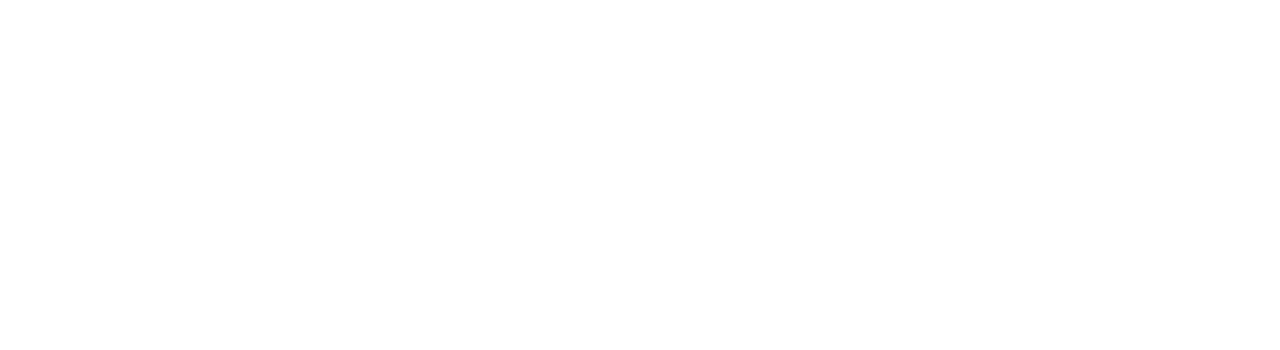
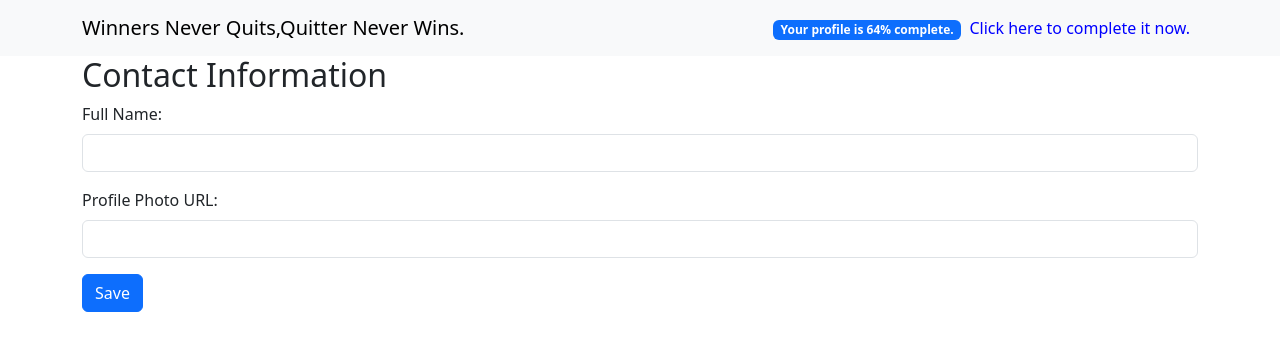
Before and after one commit to harisaini778/ExpenseTracker, a React (Create React App) app: page /Profile in a window 1280 px wide. Before the commit this address had no page. Shown: the top 350 px of the page. Built offline with nearby package versions, Linux system fonts and the light colour scheme.

Commit message:
added profile component tothe project where the user can update its profile

```diff
--- a/src/App.js
+++ b/src/App.js
@@ -1,19 +1,20 @@
 import React from "react";
-import LogIn from "./components/Login";
-import Home from "./components/Home";
 import { BrowserRouter as Router, Routes, Route, Navigate } from "react-router-dom";
-
+import { Home } from "./components/Home";
+import { LogIn } from "./components/Login";
+import { Profile} from "./components/Profile";
 
 const App = () => {
-
   return (
     <Router>
       <Routes>
         <Route path="/" element={<Navigate to="/LogIn" />} />
         <Route path="/Home" element={<Home />} />
-            <Route path="/LogIn" element={<LogIn/>} />
+        <Route path="/LogIn" element={<LogIn />} />
+        <Route path="/Profile" element={<Profile />} />
       </Routes>
     </Router>
-  )
-}
+  );
+};
+
 export default App;
--- a/src/components/Home.js
+++ b/src/components/Home.js
@@ -1,11 +1,32 @@
+import React from "react";
+// import NavBar from "./NavBar";
+// import { Link } from "react-router-dom";
+import Container from 'react-bootstrap/Container';
+import Nav from 'react-bootstrap/Nav';
+import Navbar from 'react-bootstrap/Navbar';
+import { Stack } from "react-bootstrap";
+import { Profile } from "./Profile";
 
 
-const Home = () =>{
 
-    return(
-        <div>
-            <h1>Welome to the Expense Tracker!!!</h1>
-        </div>
-    )
-}
-export default Home;
+export const Home = () => {
+  return (
+    <div>
+          {/* <NavBar /> */}
+         <Navbar expand="lg" className="bg-body-tertiary">
+      <Container>
+        <Navbar.Brand href="#home">Welocome To The Expense Tracker!!!</Navbar.Brand>
+        <Navbar.Toggle aria-controls="basic-navbar-nav" />
+        <Navbar.Collapse id="basic-navbar-nav">
+                      <Nav className="ms-auto">
+                          <Stack direction="horizontal">
+                              <div>Your profile is incomplete</div>
+                             <Nav.Link href="Profile" style={{color:"blue"}}>Click here to complete it now.</Nav.Link>
+                        </Stack>
+          </Nav>
+        </Navbar.Collapse>
+      </Container>
+    </Navbar>
+    </div>
+  );
+};
--- /dev/null
+++ b/src/components/NavBar.js
@@ -0,0 +1,34 @@
+import Container from 'react-bootstrap/Container';
+import Nav from 'react-bootstrap/Nav';
+import Navbar from 'react-bootstrap/Navbar';
+import NavDropdown from 'react-bootstrap/NavDropdown';
+
+function NavBar() {
+  return (
+    <Navbar expand="lg" className="bg-body-tertiary">
+      <Container>
+        <Navbar.Brand href="#home">React-Bootstrap</Navbar.Brand>
+        <Navbar.Toggle aria-controls="basic-navbar-nav" />
+        <Navbar.Collapse id="basic-navbar-nav">
+          <Nav className="me-auto">
+            <Nav.Link href="#home">Home</Nav.Link>
+            <Nav.Link href="#link">Link</Nav.Link>
+            <NavDropdown title="Dropdown" id="basic-nav-dropdown">
+              <NavDropdown.Item href="#action/3.1">Action</NavDropdown.Item>
+              <NavDropdown.Item href="#action/3.2">
+                Another action
+              </NavDropdown.Item>
+              <NavDropdown.Item href="#action/3.3">Something</NavDropdown.Item>
+              <NavDropdown.Divider />
+              <NavDropdown.Item href="#action/3.4">
+                Separated link
+              </NavDropdown.Item>
+            </NavDropdown>
+          </Nav>
+        </Navbar.Collapse>
+      </Container>
+    </Navbar>
+  );
+}
+
+export default NavBar;
--- /dev/null
+++ b/src/components/Profile.js
@@ -0,0 +1,91 @@
+import {React,useState} from "react";
+import Container from 'react-bootstrap/Container';
+import Nav from 'react-bootstrap/Nav';
+import Navbar from 'react-bootstrap/Navbar';
+import { Stack } from "react-bootstrap";
+import { Badge } from "react-bootstrap";
+
+
+export const Profile = () => {
+
+      const [fullName, setFullName] = useState("");
+  const [profilePhotoUrl, setProfilePhotoUrl] = useState("");
+
+  const handleFullNameChange = (e) => {
+    setFullName(e.target.value);
+  };
+
+  const handleProfilePhotoUrlChange = (e) => {
+    setProfilePhotoUrl(e.target.value);
+  };
+
+  const handleSubmit = (e) => {
+    e.preventDefault();
+
+    // You can perform actions with the entered data here
+    console.log("Full Name:", fullName);
+    console.log("Profile Photo URL:", profilePhotoUrl);
+
+    // Optionally, you can reset the form fields after submission
+    setFullName("");
+    setProfilePhotoUrl("");
+    };
+
+    return (
+        <div>
+             <Navbar expand="lg" className="bg-body-tertiary">
+      <Container>
+        <Navbar.Brand href="#home">Winners Never Quits,Quitter Never Wins.</Navbar.Brand>
+        <Navbar.Toggle aria-controls="basic-navbar-nav" />
+        <Navbar.Collapse id="basic-navbar-nav">
+                      <Nav className="ms-auto">
+                          <Stack direction="horizontal">
+                                <div>
+                                    <Badge>
+                                        Your profile is 64% complete.
+                                    </Badge></div>
+                             <Nav.Link href="#home" style={{color:"blue"}}>Click here to complete it now.</Nav.Link>
+                        </Stack>
+          </Nav>
+        </Navbar.Collapse>
+      </Container>
+            </Navbar>
+            <Container>
+         <div>
+      <h2>Contact Information</h2>
+      <form onSubmit={handleSubmit}>
+        <div className="mb-3">
+          <label htmlFor="fullName" className="form-label">
+            Full Name:
+          </label>
+          <input
+            type="text"
+            className="form-control"
+            id="fullName"
+            value={fullName}
+            onChange={handleFullNameChange}
+            required
+          />
+        </div>
+        <div className="mb-3">
+          <label htmlFor="profilePhotoUrl" className="form-label">
+            Profile Photo URL:
+          </label>
+          <input
+            type="url"
+            className="form-control"
+            id="profilePhotoUrl"
+            value={profilePhotoUrl}
+            onChange={handleProfilePhotoUrlChange}
+            required
+          />
+        </div>
+        <button type="submit" className="btn btn-primary">
+          Save
+        </button>
+      </form>
+    </div>
+            </Container>
+        </div>
+    )
+}
```
Also changed, not shown: src/components/Login.js (+7 -10 lines). Lines whose indentation alone changed are shown as unchanged.
